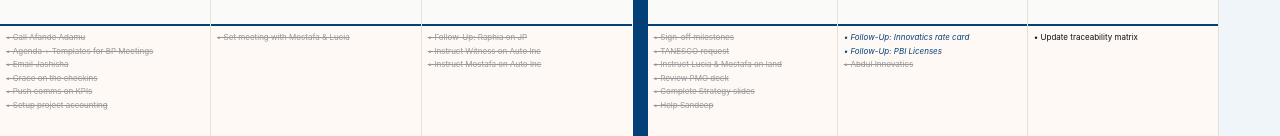
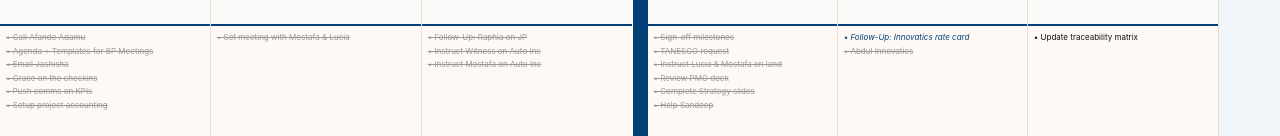
Before and after one commit to StevenMillioni/mykarimjee-diary, a plain HTML site: page index.html in a window 1280 px wide. Shown: the part 656-792 px from the top of the page. Drawn offline with Linux system fonts and the light colour scheme.

Commit message:
Move Follow-Up: PBI Licenses from 21 Aug to 2 September (correction)

```diff
--- a/index.html
+++ b/index.html
@@ -213,7 +213,7 @@ const TASKS=[
 ,
   {id:"t113",title:"Matt IMM deck for ExCo",date:"2026-08-10",type:"task",taskType:"mine",done:true}
 ,
-  {id:"t114",title:"Follow-Up: PBI Licenses",date:"2026-08-21",type:"task",taskType:"followup",done:false},
+  {id:"t114",title:"Follow-Up: PBI Licenses",date:"2026-09-02",type:"task",taskType:"followup",done:false},
   {id:"t115",title:"Follow-Up: Sandeep Notice",date:"2026-08-25",type:"task",taskType:"followup",done:false},
   {id:"t116",title:"Follow-Up: Maria/Brian Contract",date:"2026-08-25",type:"task",taskType:"followup",done:false},
   {id:"t117",title:"Witness PR",date:"2026-08-11",type:"task",taskType:"mine",done:true}
```
